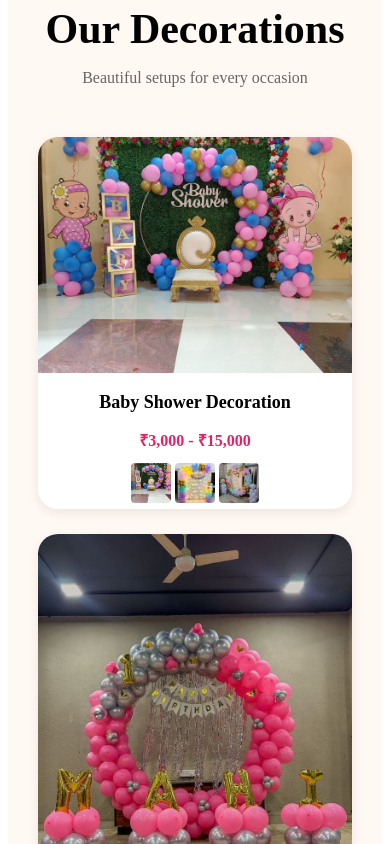
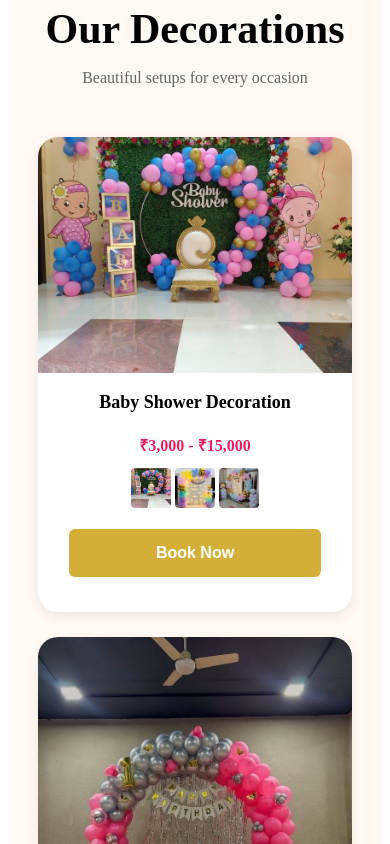
Before and after one commit to 1052swati/event-decoration, a React (Vite) app: page / in a window 390 px wide. Shown: the part 7780-8624 px from the top of the page. Built offline with nearby package versions, Linux system fonts and the light colour scheme.

Commit message:
book button fix

```diff
--- a/src/Componenets/decorations/decorations.css
+++ b/src/Componenets/decorations/decorations.css
@@ -31,6 +31,17 @@
 .decor-card:hover {
   transform: translateY(-8px);
   box-shadow: 0 12px 25px rgba(0,0,0,0.15);
+}
+.decor-card {
+  display: flex;
+  flex-direction: column;
+  justify-content: space-between;
+}
+
+.decor-card .book-btn {
+  width: 80%;
+  margin: 15px auto 20px;
+  display: block;
 }
 
 /* .img-box {
@@ -156,5 +167,17 @@ thumbnails
     object-fit: contain;
   }
 }
+@media (max-width: 768px) {
+  .decor-card {
+    height: auto;
+    padding-bottom: 20px;
+  }
+
+  .decor-card .book-btn {
+    display: block;
+    width: 80%;
+    margin: 15px auto;
+  }
+}
 
 }
```
